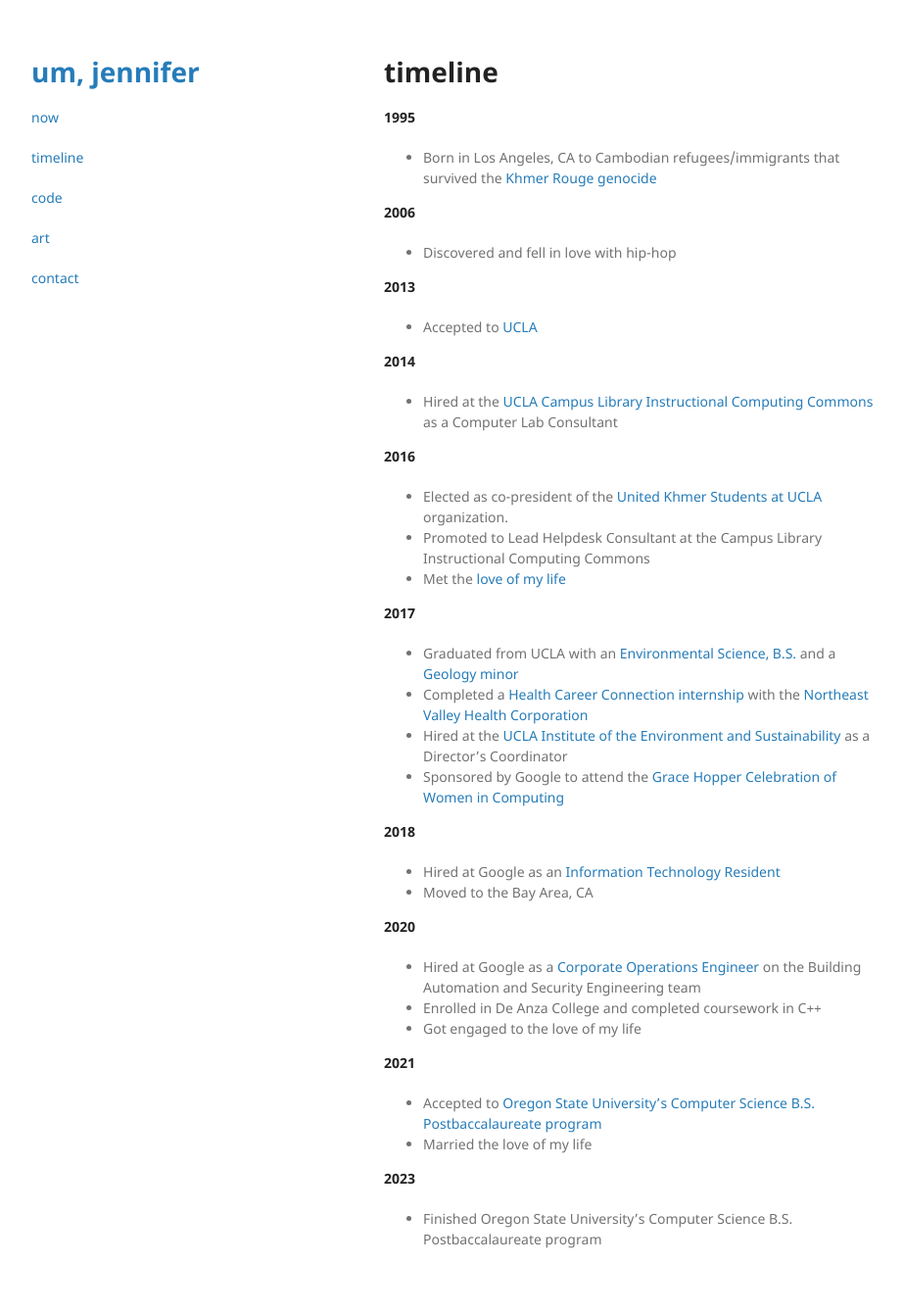
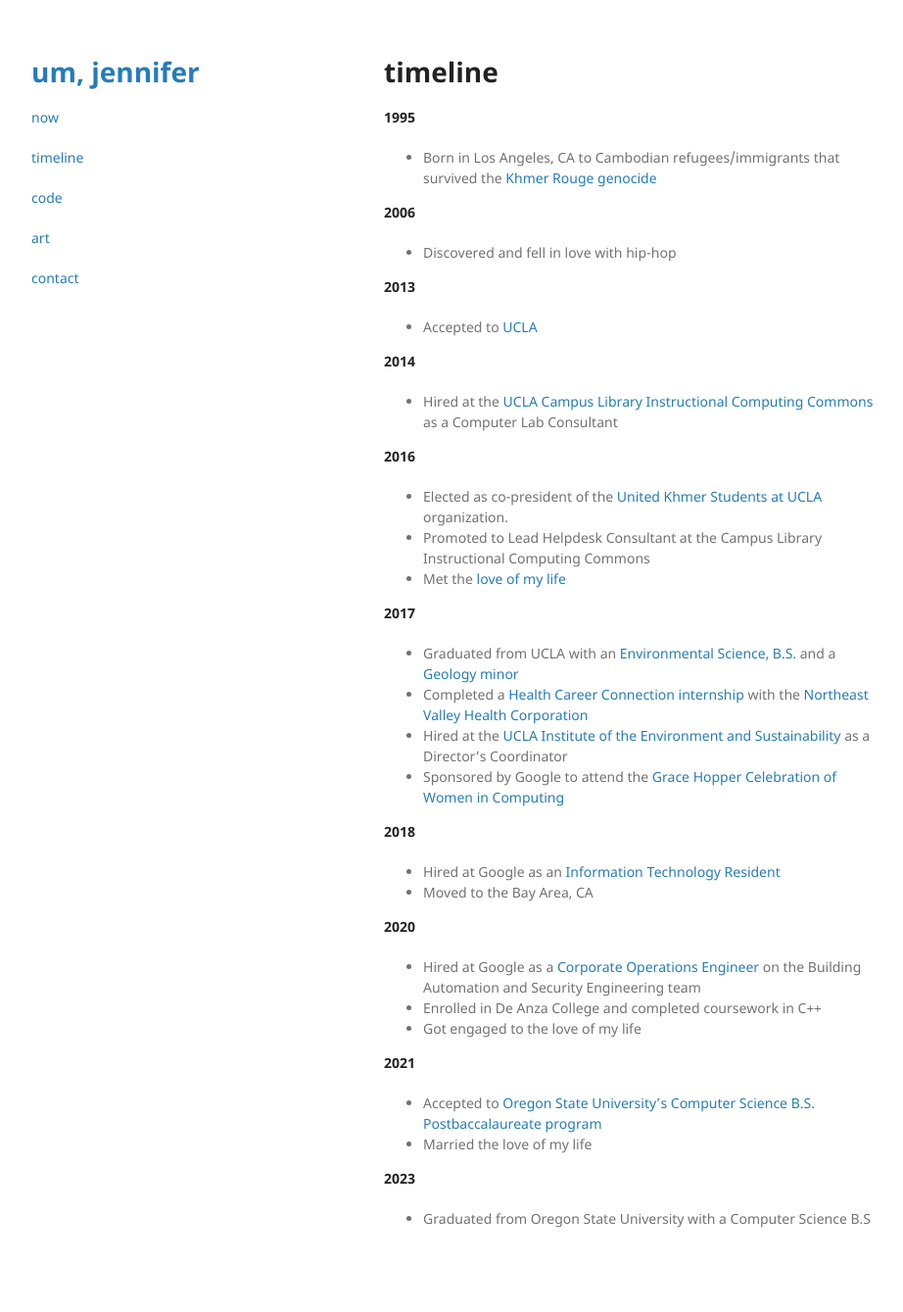
Before and after one commit to umjennifer/umjennifer.github.io, a Jekyll site: the page built from timeline.md, in a window 1280 px wide. Shown: the whole page at 98% size, without its empty margins (178-1100 px from the left). Built offline with Jekyll 4.4.1, drawn with Linux system fonts in a browser that asks for light colours; our own code applies the rules of GitHub Pages for plain Markdown files; after the commit the page ends 1318 px from its top, so only the background shows below that.

Commit message:
Update timeline.md

```diff
--- a/timeline.md
+++ b/timeline.md
@@ -40,4 +40,4 @@
 - Married the love of my life
 
 **2023**
-- Finished Oregon State University's Computer Science B.S. Postbaccalaureate program
+- Graduated from Oregon State University with a Computer Science B.S
```
